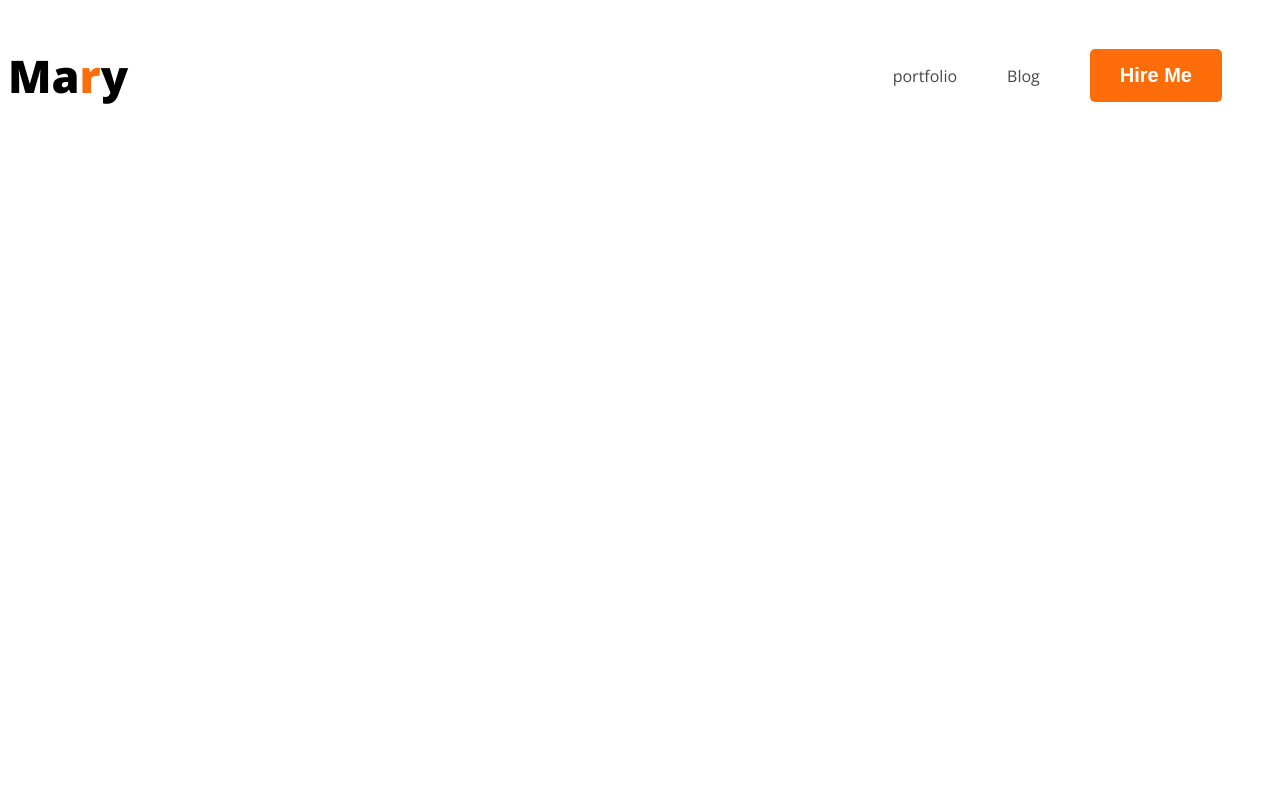
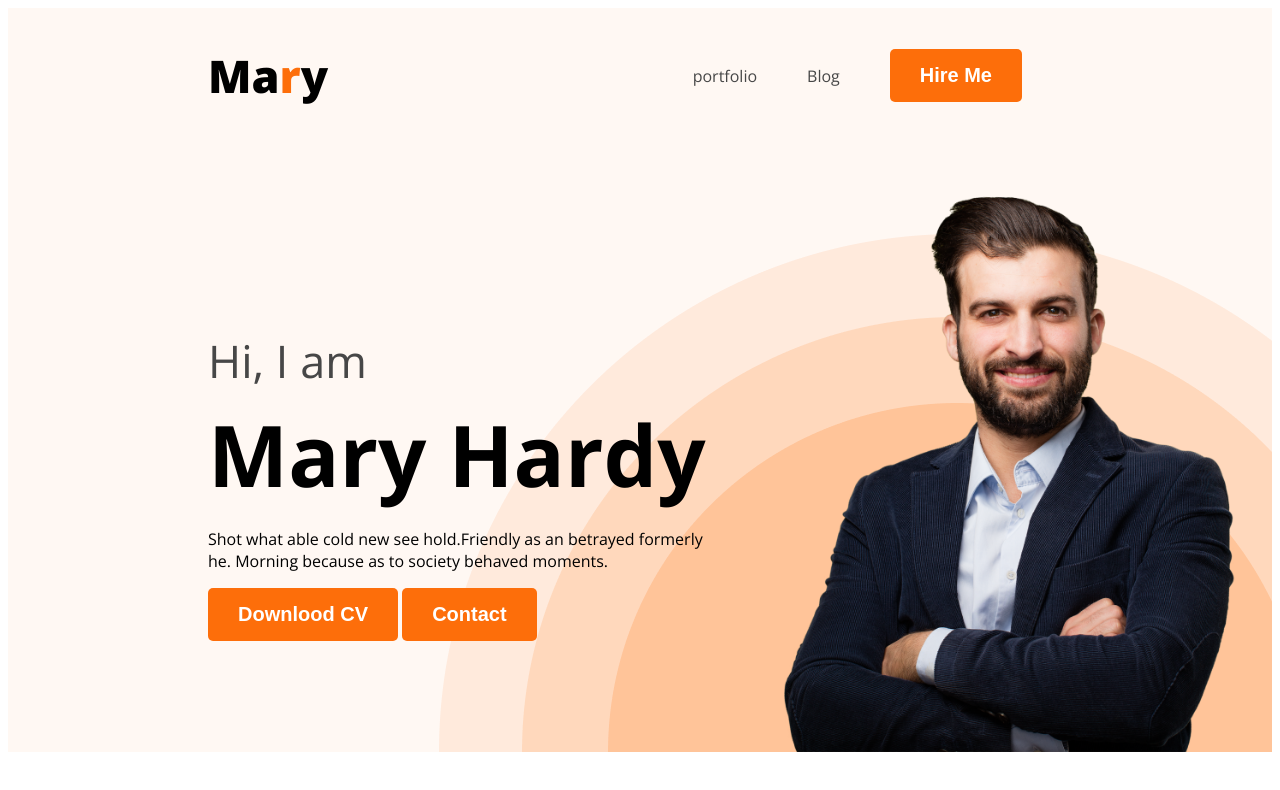
Before and after one commit to SumanChandraDas/WebDeveloperPortfolio, a plain HTML site: page index.html in a window 1280 px wide. Drawn offline with nearby package versions, Linux system fonts and the light colour scheme.

Commit message:
banner added

```diff
--- a/index.html
+++ b/index.html
@@ -14,7 +14,7 @@
 </head>
 
 <body>
-    <Header>
+    <Header class="header">
         <!-- Nav Start  -->
         <nav>
             <h2 class="nav-title">Ma<span class="text-primary">r</span>y</h2>
@@ -24,6 +24,17 @@
                 <li><button class="button-primary">Hire Me</button></li>
             </ul>
         </nav>
+        <div class="banner">
+            <div class="banner-content">
+                <h3 class="banner-grating">Hi, I am</h3>
+                <h1 class="Banner-title">Mary Hardy</h1>
+                <p>Shot what able cold new see hold.Friendly as an betrayed formerly he. Morning because as to society
+                    behaved moments.</p>
+                <button class="button-primary">Downlood CV</button>
+                <button class="button-primary">Contact</button>
+            </div>
+            <img class="banner-image" src="images/hardy.png" alt="">
+        </div>
     </Header>
     <main>
 
--- a/styles/portfolio.css
+++ b/styles/portfolio.css
@@ -20,11 +20,20 @@ body {
     padding: 15px 30px;
 }
 
+/* header style  */
+.header {
+    background: #FFF8F3;
+    background-image: url('../images/header_bg.png');
+    background-repeat: no-repeat;
+    background-position: bottom right;
+}
+
 /* Nav related style  */
 nav {
     display: flex;
     align-items: center;
     justify-content: space-between;
+    margin: 0 200px;
 }
 
 .nav-title {
@@ -47,3 +56,34 @@ nav li a {
     text-decoration: none;
     color: #474747;
 }
+
+/* Banner Style  */
+.banner {
+
+    display: flex;
+    padding: 30px 30px 0px 200px;
+    align-items: center;
+    justify-content: space-between;
+}
+
+.banner-content {
+    max-width: 500px;
+}
+
+.banner-grating {
+    font-size: 45px;
+    font-weight: 400;
+    color: #474747;
+    margin-bottom: 0;
+}
+
+.Banner-title {
+    font-size: 85px;
+    font-weight: 700;
+    margin-top: 5px;
+    margin-bottom: 5px;
+}
+
+.banner-image {
+    width: 500px;
+}
```
